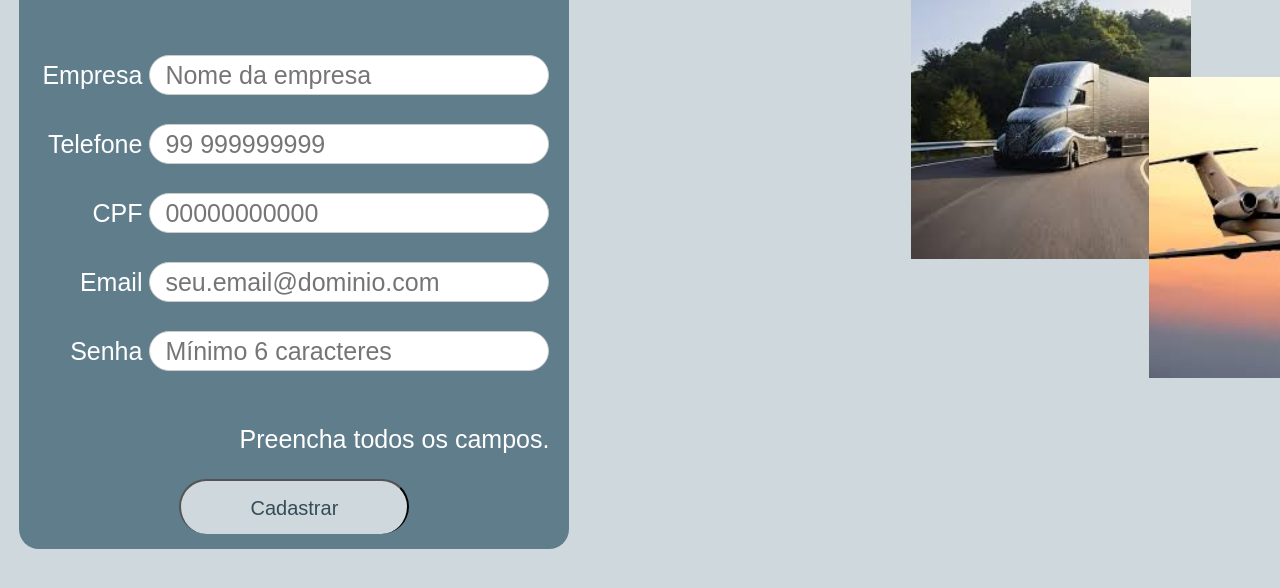
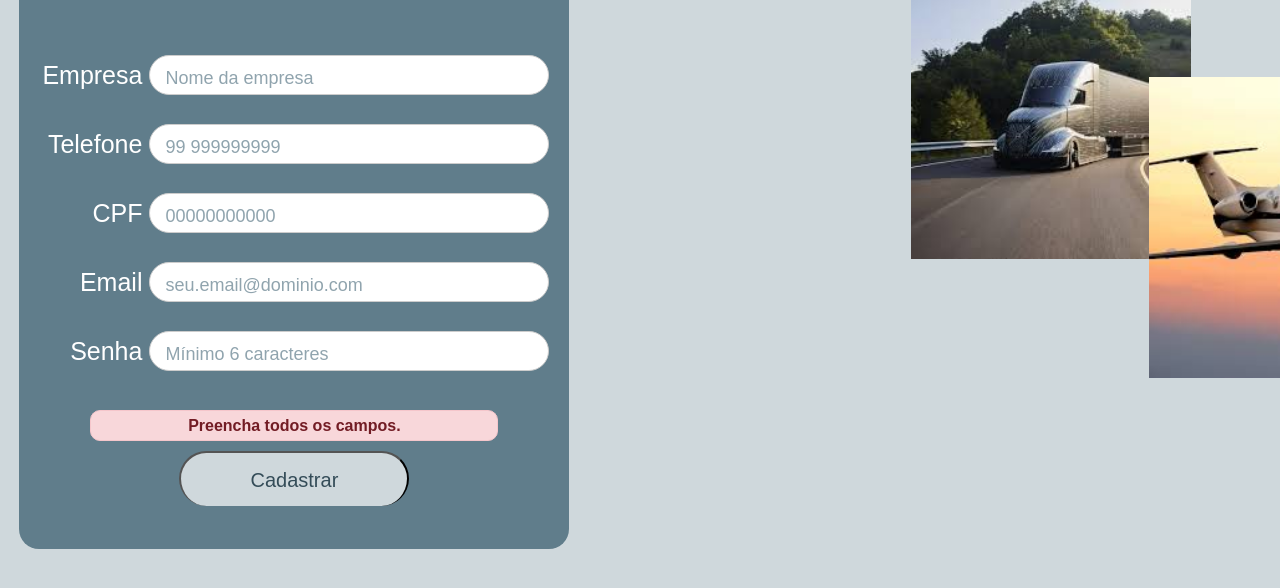
Before and after one commit to AnaClaraK/RotaCerta, a plain HTML site: page sistema/frontend/cadastro.html in a window 1280 px wide. Both pictures are taken after a click on the button "Cadastrar". Shown: the part 200-788 px from the top of the page. Drawn offline with Linux system fonts and the light colour scheme.

Commit message:
Update stylecad.css

```diff
--- a/sistema/frontend/stylecad.css
+++ b/sistema/frontend/stylecad.css
@@ -64,7 +64,6 @@ html, body {
 
     border-radius: 20px;
     width: 550px;
-    /* Aumente a altura para dar espaço ao botão e à mensagem de resposta */
     height: 650px;
 
 }
@@ -92,6 +91,55 @@ html, body {
     margin-left: initial;
     margin-right: initial;
 
+}
+
+.container-fim {
+    min-height: 30px;
+    margin: 10px auto 10px auto;
+    max-width: 80%;
+    width: 100%;
+    border-radius: 10px;
+    transition: background-color 0.3s ease-in-out, border 0.3s ease-in-out;
+    display: flex;
+    align-items: center;
+    justify-content: center;
+    padding: 5px 10px;
+    box-sizing: border-box;
+}
+
+.respostas {
+    font-weight: bold;
+    padding: 0;
+    margin: 0;
+    text-align: center;
+    opacity:0;
+    transition: opacity 0.3s ease-in-out;
+    word-break: break-word;
+    font-size: 16px;
+    line-height: 1.2;
+}
+
+.container-fim-success,
+.container-fim-error {
+    opacity: 1;
+}
+
+.container-fim-success {
+    background-color: #d4edda;
+    border: 1px solid #c3e6cb;
+}
+.container-fim-success .respostas {
+    color: #155724;
+    opacity: 1;
+}
+
+.container-fim-error {
+    background-color: #f8d7da;
+    border: 1px solid #f5c6cb;
+}
+.container-fim-error .respostas {
+    color: #721c24;
+    opacity: 1;
 }
 
 .btn_cadastrar{
@@ -158,8 +206,6 @@ html, body {
     display: block;
     color: inherit;
     padding: 10px 20px;
-
-    /* LINHA DE BORDA REMOVIDA AQUI */
     border-bottom: none;
 }
 .nav-list .login a {
@@ -202,14 +248,11 @@ html, body {
 }
 
 .servicos-section {
-    position: relative; /* ESSENCIAL: Serve como ponto de referência zero para os filhos */
+    position: relative;
     top: 35%;
     left: 77%;
     transform: translate(-50%, -50%);
     z-index: 10;
-
-    /* DICA: Defina uma largura e altura para o container, se possível,
-       ou ele terá o tamanho do elemento mais distante. */
     width: 350px;
     height: 350px;
 }
@@ -227,3 +270,8 @@ html, body {
     width: 300px;
     height: auto;
 }
+.container-respostas input::placeholder {
+    color: #90a4ae;
+    font-size: 18px;
+    font-weight: 400;
+}
```
